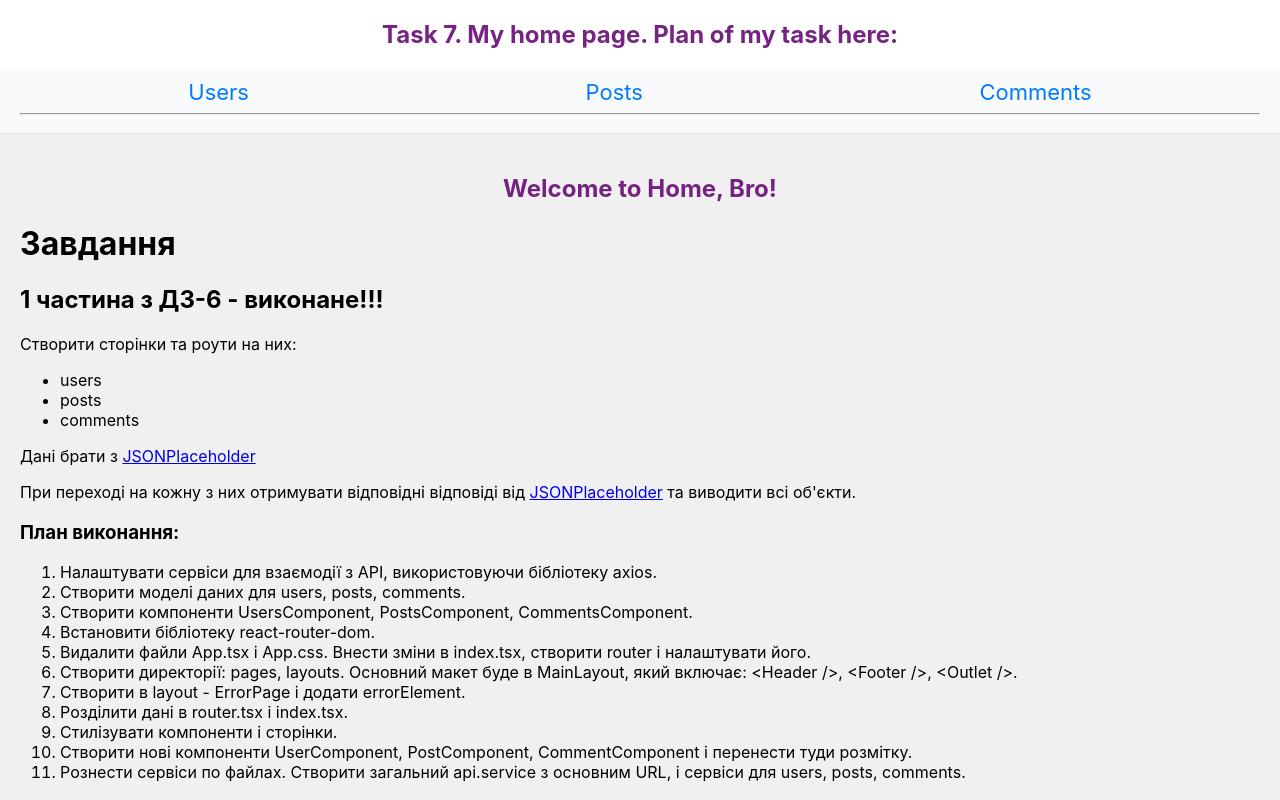
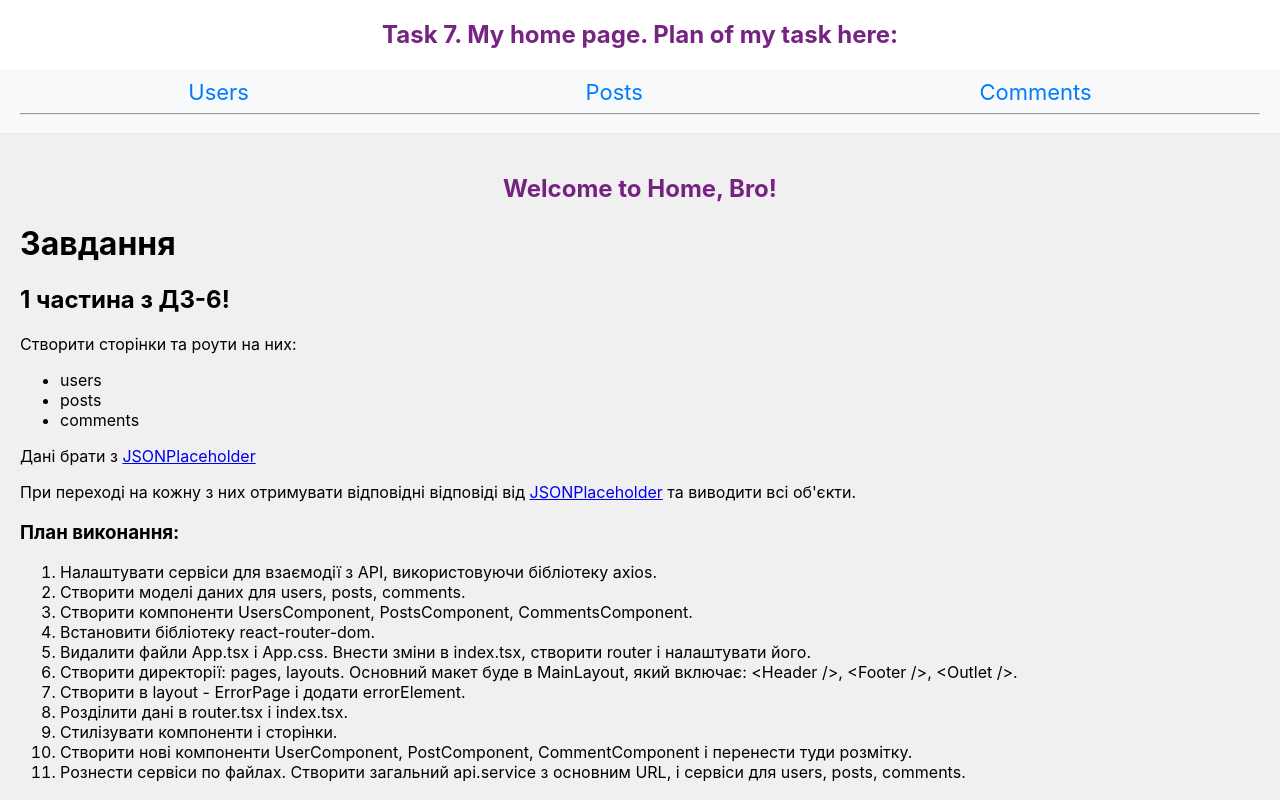
Before and after one commit to DenisOsetrov/react-jan-2024, a React (Create React App) app: page / in a window 1280 px wide. Shown: the top 800 px of the page. Built offline with nearby package versions, Linux system fonts and the light colour scheme.

Commit message:
hw-7 router: 3-page finish

```diff
--- a/src/components/Home/HomeComponent.tsx
+++ b/src/components/Home/HomeComponent.tsx
@@ -5,7 +5,7 @@ const HomeComponent = () => {
         <div>
             <h1 className="center">Welcome to Home, Bro!</h1>
             <h1>Завдання</h1>
-            <h2>1 частина з ДЗ-6 - виконане!!!</h2>
+            <h2>1 частина з ДЗ-6!</h2>
             <p>Створити сторінки та роути на них:</p>
             <ul>
                 <li>users</li>
```
